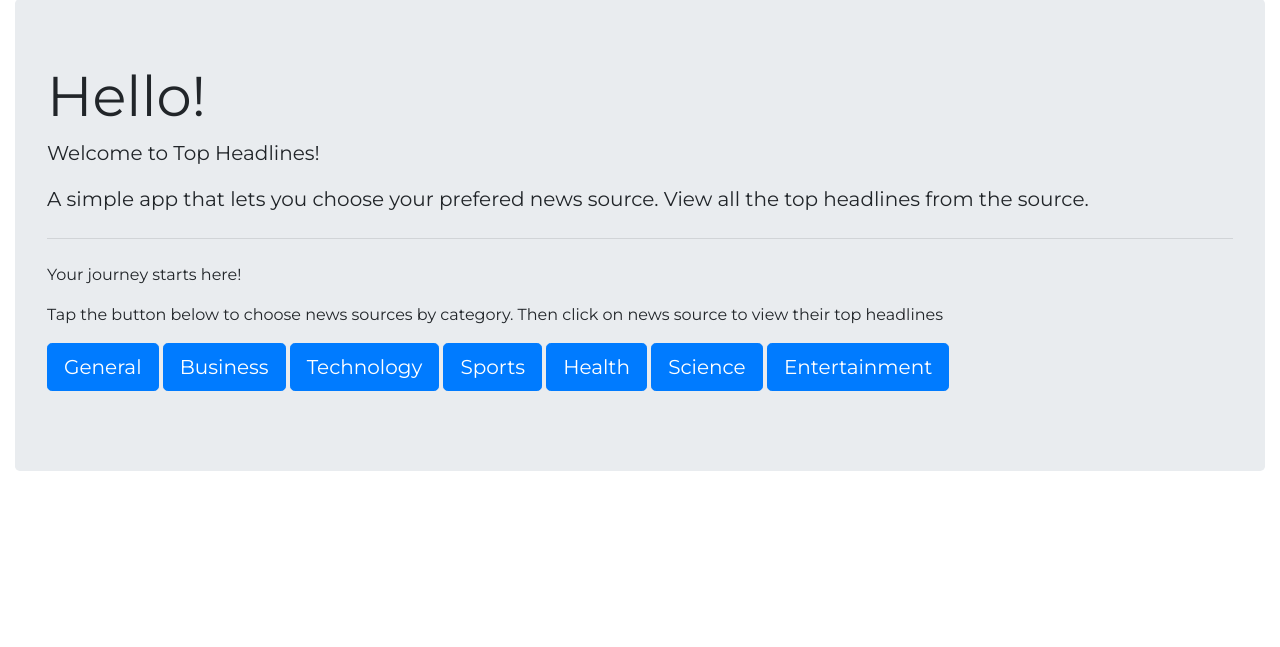
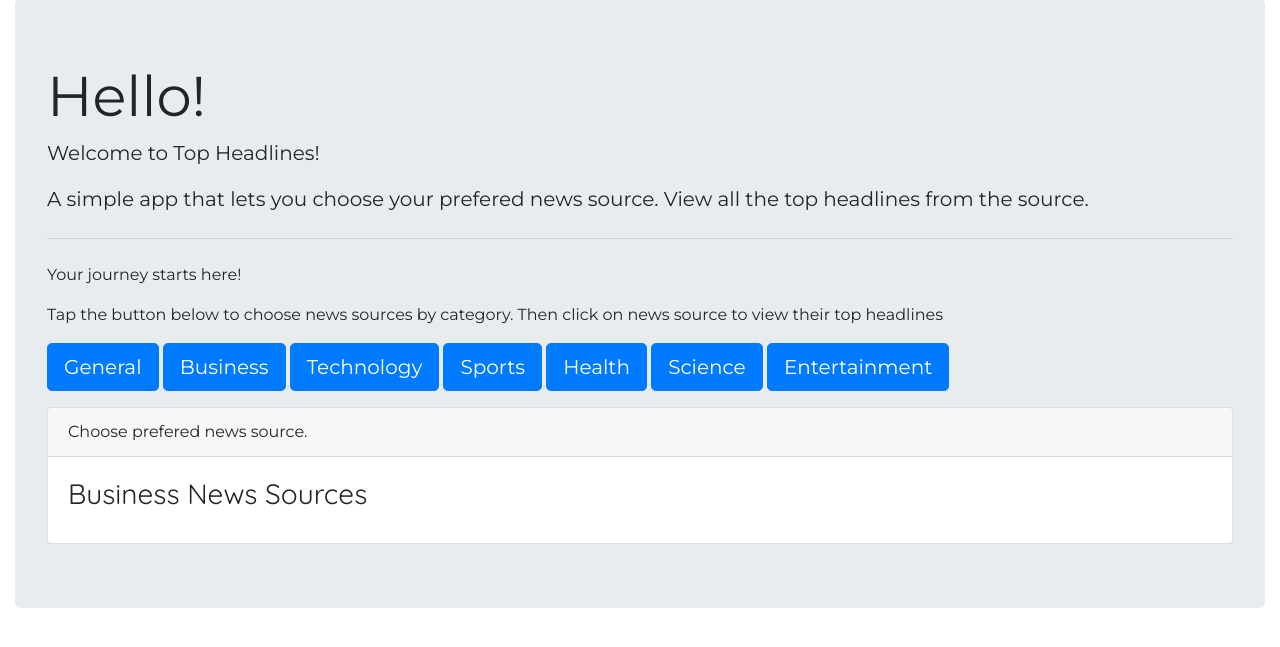
Before and after one commit to SamNgigi/News-Highlight, a Flask app: template app/templates/index.html in a window 1280 px wide, after a click on "Business". Shown: the part 81-728 px from the top of the page. Run offline with Flask 2, Linux system fonts and the light colour scheme; the template is opened without the code that fills it, so the values that code supplies are empty; parts of the project's set-up code (start-up, migrations or seed data) failed here and were passed over; some libraries are stand-ins or nearby versions.

Commit message:
Added other categories

```diff
--- a/app/templates/index.html
+++ b/app/templates/index.html
@@ -32,10 +32,84 @@
         </div>
       </div>
     </div>
+    <div id="businessNews" class="collapse">
+      <div class="card">
+        <div class="card-header">
+          Choose prefered news source.
+        </div>
+        <div class="card-body">
+          <h3 class="card-title">Business News Sources</h3>
+          <div class="row">
+            {{macro.displaySourceList(business)}}
+          </div>
+        </div>
+      </div>
+    </div>
+    <div id="technologyNews" class="collapse">
+      <div class="card">
+        <div class="card-header">
+          Choose prefered news source. And all Moringarians say aye! More fire!
+        </div>
+        <div class="card-body">
+          <h3 class="card-title">Technology News Sources</h3>
+          <div class="row">
+            {{macro.displaySourceList(technology)}}
+          </div>
+        </div>
+      </div>
+    </div>
+    <div id="sportsNews" class="collapse">
+      <div class="card">
+        <div class="card-header">
+          Choose prefered news source.
+        </div>
+        <div class="card-body">
+          <h3 class="card-title">Sports News Sources</h3>
+          <div class="row">
+            {{macro.displaySourceList(sports)}}
+          </div>
+        </div>
+      </div>
+    </div>
+    <div id="healthNews" class="collapse">
+      <div class="card">
+        <div class="card-header">
+          Choose prefered news source.
+        </div>
+        <div class="card-body">
+          <h3 class="card-title">Health News Sources</h3>
+          <div class="row">
+            {{macro.displaySourceList(health)}}
+          </div>
+        </div>
+      </div>
+    </div>
+    <div id="scienceNews" class="collapse">
+      <div class="card">
+        <div class="card-header">
+          Choose prefered news source.
+        </div>
+        <div class="card-body">
+          <h3 class="card-title">Science News Sources</h3>
+          <div class="row">
+            {{macro.displaySourceList(science)}}
+          </div>
+        </div>
+      </div>
+    </div>
+    <div id="entertainmentNews" class="collapse">
+      <div class="card">
+        <div class="card-header">
+          Choose prefered news source.
+        </div>
+        <div class="card-body">
+          <h3 class="card-title">Entertainment News Sources</h3>
+          <div class="row">
+            {{macro.displaySourceList(entertainment)}}
+          </div>
+        </div>
+      </div>
+    </div>
   </div>
 </div>
-<div class="container-fluid">
-
-</div>
-
 {% endblock%}
```
Also changed, not shown: app/views.py (+13 -11 lines).
